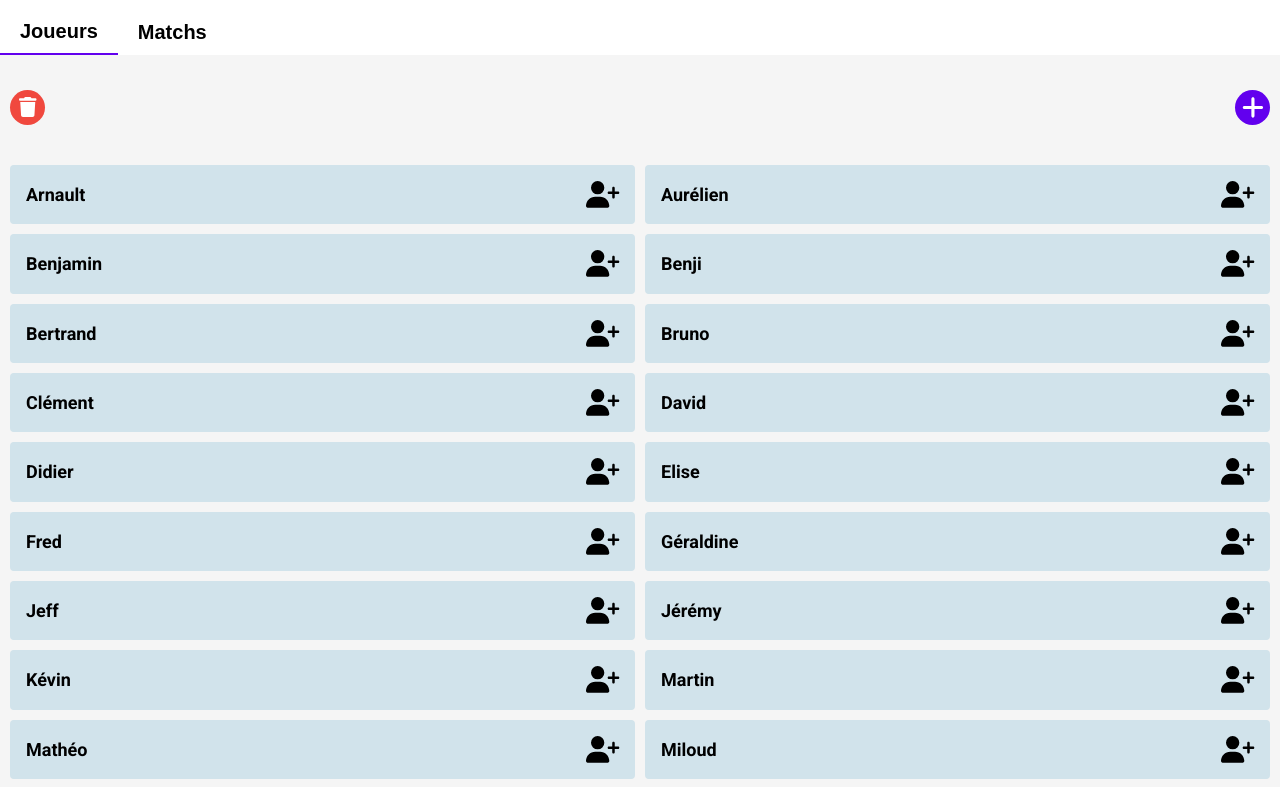
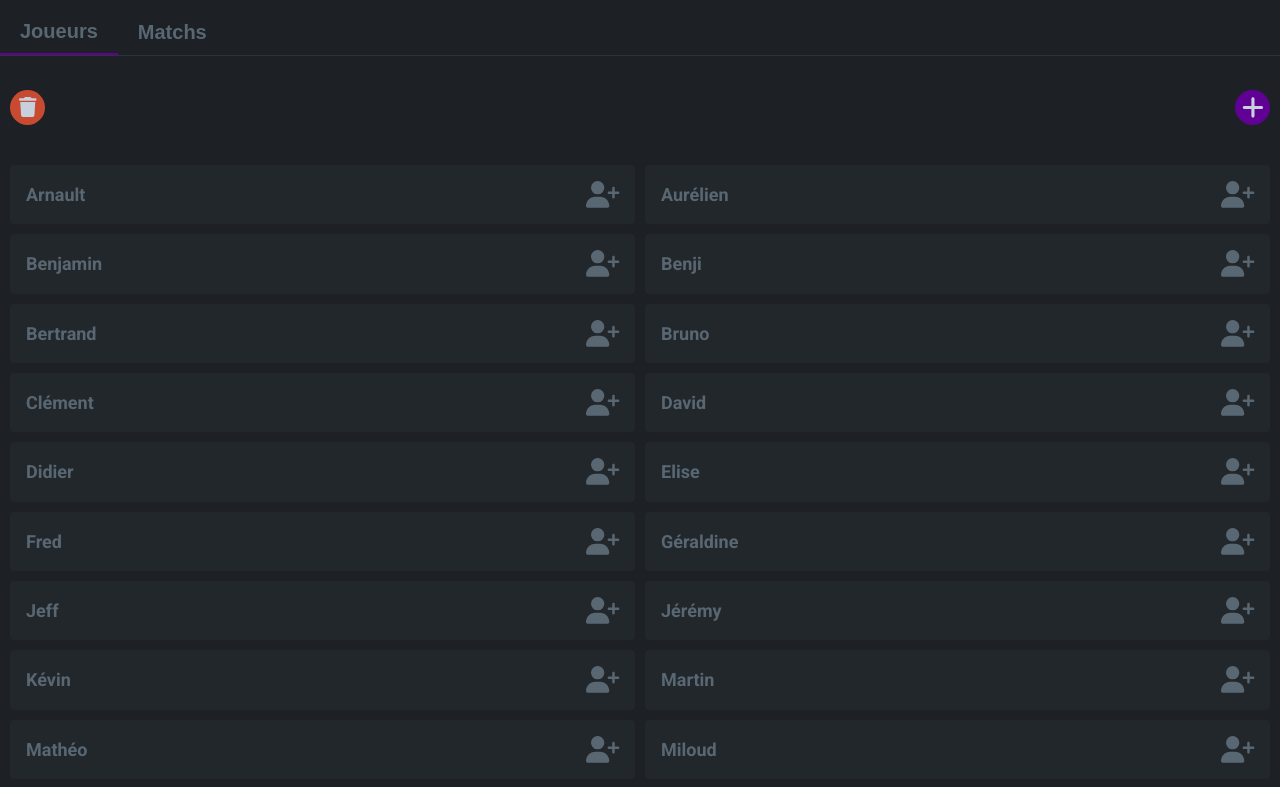
Before and after one commit to dav-daz/fous-du-volants-app, a Vue app: page / in a window 1280 px wide. Shown: the top 787 px of the page. Built offline with nearby package versions, Linux system fonts and the light colour scheme.

Commit message:
Init styles du dark mode

```diff
--- a/public/index.html
+++ b/public/index.html
@@ -7,7 +7,7 @@
     <link rel="icon" href="<%= BASE_URL %>favicon.ico">
     <title>Fous du volant - app</title>
   </head>
-  <body>
+  <body class="dark-theme">
     <noscript>
       <strong>We're sorry but <%= htmlWebpackPlugin.options.title %> doesn't work properly without JavaScript enabled. Please enable it to continue.</strong>
     </noscript>
--- a/src/assets/styles/main.scss
+++ b/src/assets/styles/main.scss
@@ -1,4 +1,31 @@
 @import '@/assets/styles/_variables.scss';
+
+:root {
+  --white: #fff;
+  --background: #f5f5f5;
+  --tabs-background: #fff;
+  --tabs-border: #fff;
+  --card-background: #d1e3eb;
+  --card-background-selected: #99ed6f;
+  --violet: #6200ee;
+  --btn-player-add-remove: #000;
+  --text: #000;
+  --red: #f0483e;
+
+  // https://atlassian.design/foundations/color-new/color-palette-new
+  // https://colorhunt.co/palettes/dark
+  .dark-theme {
+    --white: #C7D1DB;
+    --background: #1D2125;
+    --tabs-background: #1D2125;
+    --tabs-border: #2C333A;
+    --card-background: #22272B;
+    --card-background-selected: #2C333A;
+    --violet: #610094;
+    --text: #596773;
+    --red: #C84B31;
+  }
+}
 
 /// Base font-size for html equates to 10px : allows using rem font-sizes everywhere by dividing / 10.
 /// Ex : 2rem will equate to 20px.
@@ -10,8 +37,9 @@ html {
 
 body {
   font-family: $ff-default;
-  background-color: $c-grey;
+  background-color: var(--background);
   font-size: 1.6rem;
+  color: var(--text);
   margin: 0;
 }
 
--- a/src/components/players.vue
+++ b/src/components/players.vue
@@ -61,7 +61,7 @@
     justify-content: space-between;
     gap: 1rem;
     padding: 1.6rem;
-    background-color: $c-blue-light;
+    background-color: var(--card-background);
     border-radius: $border-radius-4;
     transition: all ease-in-out 0.3s;
 
@@ -72,6 +72,8 @@
 
     &-buttons {
       &-button {
+        color: var(--text);
+
         &.delete {
           display: none;
         }
@@ -79,8 +81,7 @@
     }
 
     &.selected {
-      background-color: $c-green;
-      //box-shadow: 0px 2px 1px -1px rgb(0 0 0 / 20%), 0px 1px 1px 0px rgb(0 0 0 / 14%), 0px 1px 3px 0px rgb(0 0 0 / 12%);
+      background-color: var(--card-background-selected);
 
       .add {
         display: none;
@@ -91,29 +92,5 @@
       }
     }
   }
-
-  .btn-init {
-    color: $c-white;
-    background-color: $c-red;
-    height: 3.5rem;
-    width: 3.5rem;
-    border-radius: 50%;
-
-    .fa-trash {
-      font-size: 2rem;
-    }
-  }
-
-  .btn-add-players {
-    color: $c-white;
-    background-color: $c-modal-btn;
-    height: 3.5rem;
-    width: 3.5rem;
-    border-radius: 50%;
-
-    .fa-plus {
-      font-size: 2.5rem;
-    }
-  }
 }
 </style>
--- a/src/components/tabs.vue
+++ b/src/components/tabs.vue
@@ -38,17 +38,18 @@
     display: flex;
     padding-top: 1rem;
     justify-content: left;
-    border-bottom: 1px solid $c-grey;
-    background-color: $c-white;
+    border-bottom: 1px solid var(--tabs-border);
+    background-color: var(--tabs-background);
     width: 100%;
 
     .btn {
       font-size: 2rem;
       font-weight: 700;
       padding: 1rem 2rem;
+      color: var(--text);
 
       &.selected {
-        border-bottom: 2px solid $c-modal-btn;
+        border-bottom: 2px solid var(--violet);
       }
     }
 
@@ -64,11 +65,11 @@
         font-weight: 700;
         height: 2rem;
         width: 2rem;
-        background-color: $c-modal-btn;
+        background-color: var(--violet);
         display: inline-flex;
         align-items: center;
         justify-content: center;
-        color: $c-white;
+        color: var(--white);
         border-radius: 50%;
       }
     }
--- a/src/components/tools.vue
+++ b/src/components/tools.vue
@@ -54,12 +54,16 @@ import resetPlayers from "@/components/resetPlayers";
     gap: 1.5rem;
     margin-bottom: 4rem;
 
-    .btn-init {
-      color: $c-white;
-      background-color: $c-red;
+    .btn-init,
+    .btn-add-players {
+      color: var(--white);
       height: 3.5rem;
       width: 3.5rem;
       border-radius: 50%;
+    }
+
+    .btn-init {
+      background-color: var(--red);
 
       .fa-trash {
         font-size: 2rem;
@@ -67,11 +71,7 @@ import resetPlayers from "@/components/resetPlayers";
     }
 
     .btn-add-players {
-      color: $c-white;
-      background-color: $c-modal-btn;
-      height: 3.5rem;
-      width: 3.5rem;
-      border-radius: 50%;
+      background-color: var(--violet);
 
       .fa-plus {
         font-size: 2.5rem;
```
